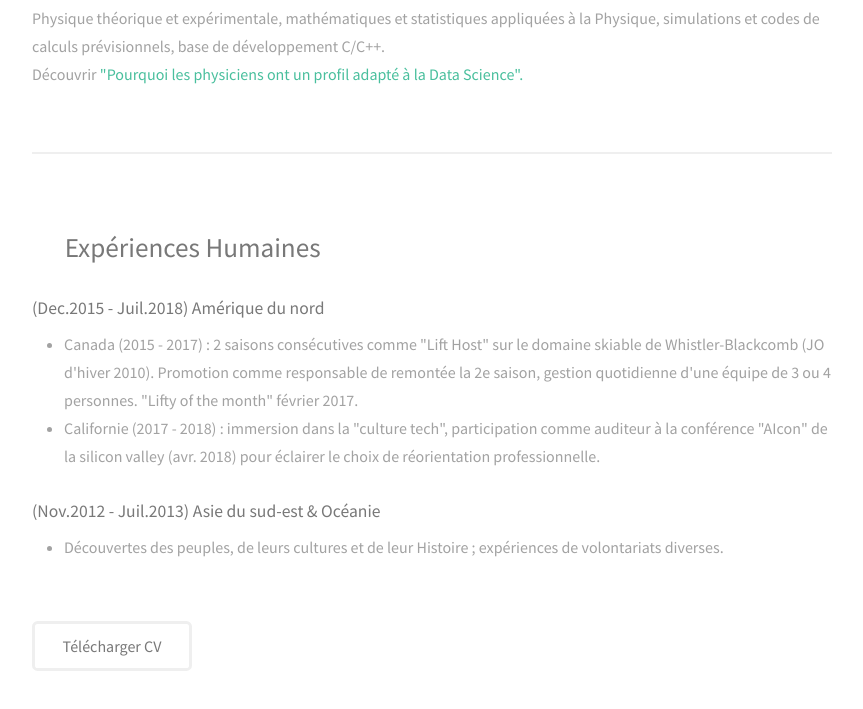
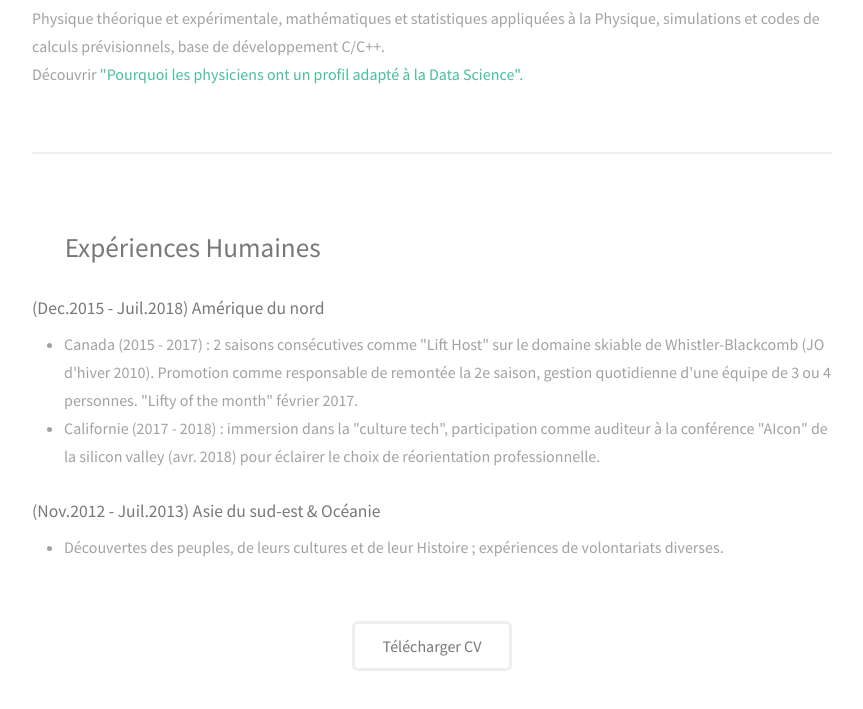
Before and after one commit to MatthieuMayer/github_test, a plain HTML site: page profile.html in a window 1280 px wide. Shown: the part 1685-2394 px from the top of the page, without its empty margins (400-1263 px from the left). Drawn offline with Linux system fonts and the light colour scheme; some icons are missing.

Commit message:
Update profile.html

```diff
--- a/profile.html
+++ b/profile.html
@@ -160,7 +160,7 @@
 					<li>Découvertes des peuples, de leurs cultures et de leur Histoire ; expériences de volontariats diverses.</li><br />
 				</ul>
 			</section>
-			<ul class="actions">
+			<ul class="actions special">
 				<li><a href="CV_Mayer.docx" download="CV_Matthieu_Mayer" class="button">Télécharger CV</a></li>
 			</ul>
 			<!-- End of Section 4 -->
```
